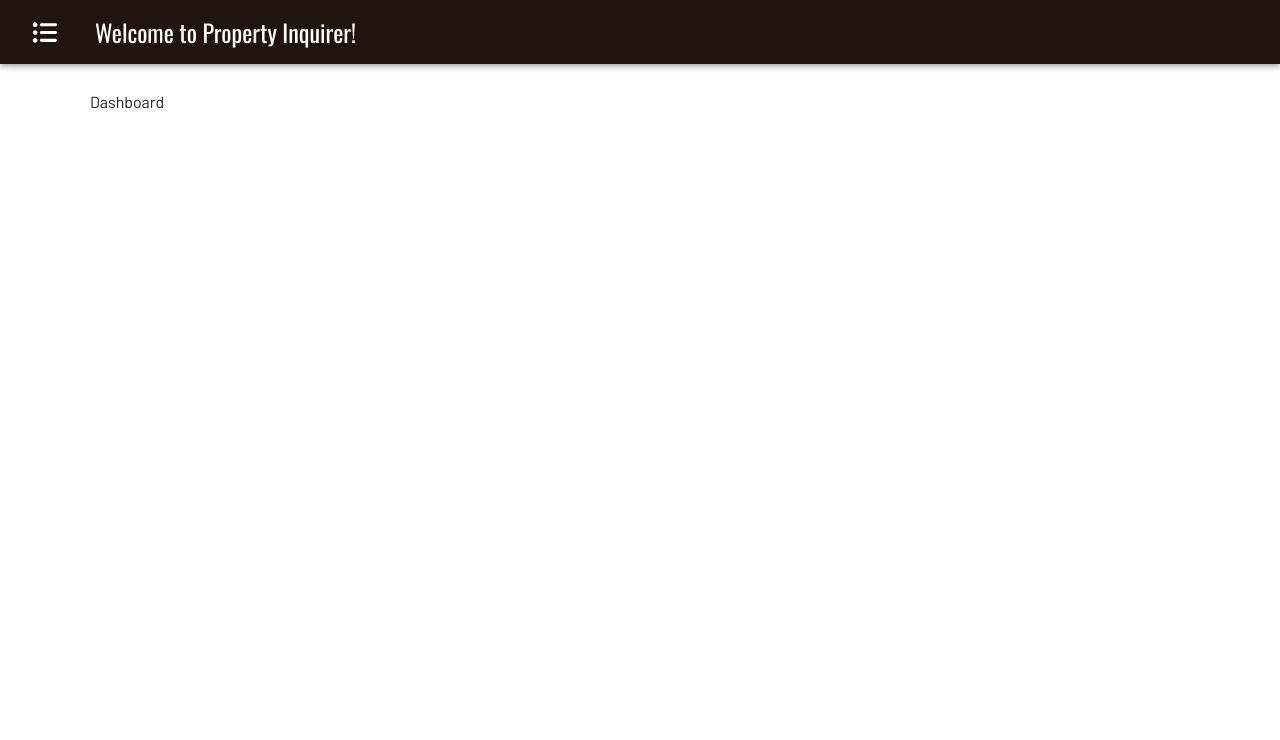
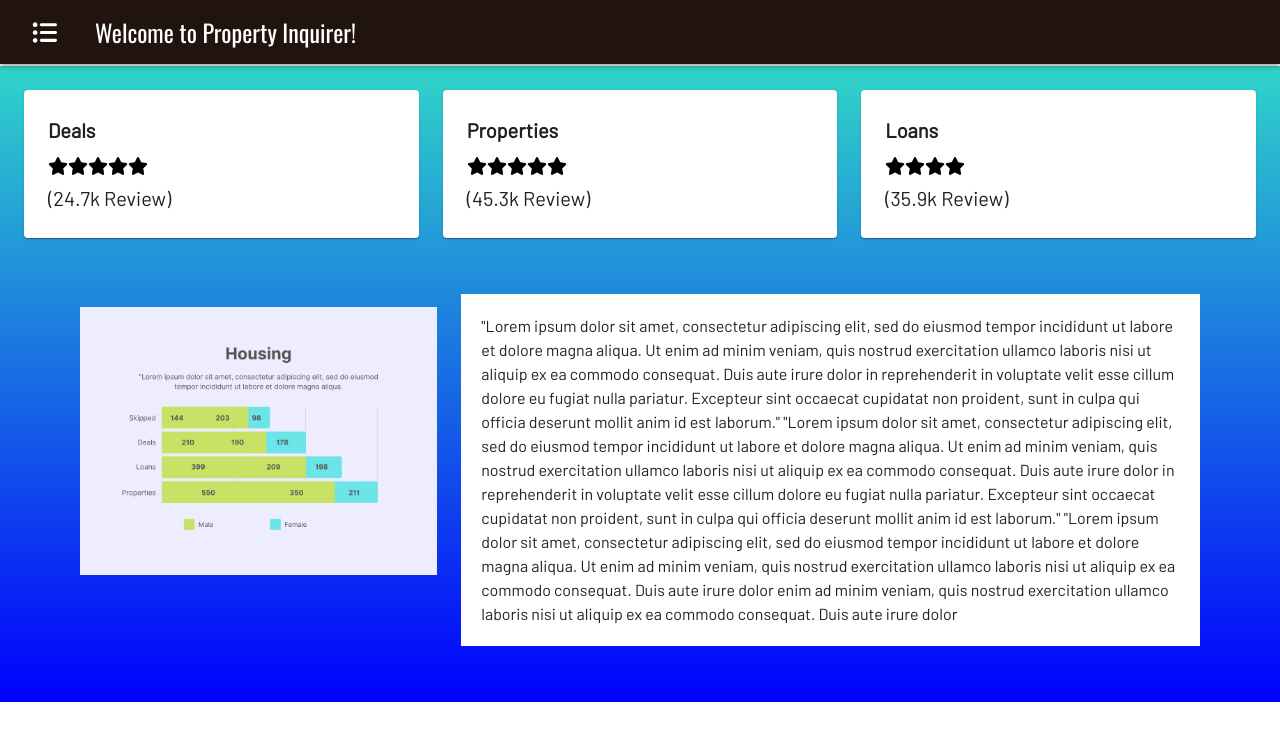
Before and after one commit to faust-jh/BSIT3C_web_based_property_inquirer, a Next.js app: page /dashboard in a window 1280 px wide. Shown: the top 740 px of the page. Built offline with nearby package versions, Linux system fonts and the light colour scheme.

Commit message:
Updated Admin,_app, and dashboard

```diff
--- a/src/components/Admin.js
+++ b/src/components/Admin.js
@@ -40,13 +40,7 @@ export default function Admin({ children }) {
 
   //THE DISPLAY
   return (
-    <Box
-      sx={{
-        width: "100vw",
-        height: "100vh",
-        display: "flex",
-      }}
-    >
+    <Box>
       <Head>
         <title> Dashboard </title>
       </Head>
@@ -196,7 +190,14 @@ export default function Admin({ children }) {
         </Box>
       </Drawer>
 
-      <Box margin="90px">{children}</Box>
+      <Box
+        sx={{
+          marginTop: "90px",
+          background: "linear-gradient(#30D5C8, blue);",
+        }}
+      >
+        {children}
+      </Box>
     </Box>
   );
 }
--- a/src/pages/_app.js
+++ b/src/pages/_app.js
@@ -7,7 +7,6 @@ function MyApp({ Component, pageProps }) {
   return (
     <ThemeProvider theme={theme}>
       <CssBaseline />
-
       {getLayout(<Component {...pageProps} />)}
     </ThemeProvider>
   );
--- a/src/pages/dashboard.js
+++ b/src/pages/dashboard.js
@@ -1,8 +1,189 @@
+import { Grid, Paper, Typography } from "@mui/material";
+import { Box } from "@mui/system";
 import React from "react";
 import Admin from "../components/Admin";
+import Image from "next/image";
 
 export default function Dashboard() {
-  return <div>Dashboard</div>;
+  const style = {
+    TopDeals: {
+      padding: "24px",
+    },
+    BoxImage: {
+      paddingTop: "10px",
+    },
+    BoxText: {
+      background: "white",
+      padding: "20px",
+      fontWeight: "bold",
+    },
+    BoxSales: {
+      paddingTop: "13px",
+    },
+    Text: {
+      fontWeight: "bold",
+    },
+  };
+  return (
+    <Box sx={{ padding: "0 24px" }}>
+      <Grid container spacing={3}>
+        <Grid item sm>
+          <Paper sx={style.TopDeals}>
+            <Typography variant="h6" sx={style.Text}>
+              Deals
+            </Typography>
+            <Box sx={style.BoxImage}>
+              <Image
+                src="/assets/svg/stars.svg"
+                alt="password"
+                width={20}
+                height={20}
+              />
+              <Image
+                src="/assets/svg/stars.svg"
+                alt="password"
+                width={20}
+                height={20}
+              />
+              <Image
+                src="/assets/svg/stars.svg"
+                alt="password"
+                width={20}
+                height={20}
+              />
+              <Image
+                src="/assets/svg/stars.svg"
+                alt="password"
+                width={20}
+                height={20}
+              />
+              <Image
+                src="/assets/svg/stars.svg"
+                alt="password"
+                width={20}
+                height={20}
+              />
+            </Box>
+            <Typography variant="h6">(24.7k Review)</Typography>
+          </Paper>
+        </Grid>
+        <Grid item sm>
+          <Paper sx={style.TopDeals}>
+            <Typography variant="h6" sx={style.Text}>
+              Properties
+            </Typography>
+            <Box sx={style.BoxImage}>
+              <Image
+                src="/assets/svg/stars.svg"
+                alt="password"
+                width={20}
+                height={20}
+              />
+              <Image
+                src="/assets/svg/stars.svg"
+                alt="password"
+                width={20}
+                height={20}
+              />
+              <Image
+                src="/assets/svg/stars.svg"
+                alt="password"
+                width={20}
+                height={20}
+              />
+              <Image
+                src="/assets/svg/stars.svg"
+                alt="password"
+                width={20}
+                height={20}
+              />
+              <Image
+                src="/assets/svg/stars.svg"
+                alt="password"
+                width={20}
+                height={20}
+              />
+            </Box>
+            <Typography variant="h6">(45.3k Review)</Typography>
+          </Paper>
+        </Grid>
+        <Grid item sm>
+          <Paper sx={style.TopDeals}>
+            <Typography variant="h6" sx={style.Text}>
+              Loans
+            </Typography>
+            <Box sx={style.BoxImage}>
+              <Image
+                src="/assets/svg/stars.svg"
+                alt="password"
+                width={20}
+                height={20}
+              />
+              <Image
+                src="/assets/svg/stars.svg"
+                alt="password"
+                width={20}
+                height={20}
+              />
+              <Image
+                src="/assets/svg/stars.svg"
+                alt="password"
+                width={20}
+                height={20}
+              />
+              <Image
+                src="/assets/svg/stars.svg"
+                alt="password"
+                width={20}
+                height={20}
+              />
+            </Box>
+            <Typography variant="h6">(35.9k Review)</Typography>
+          </Paper>
+        </Grid>
+      </Grid>
+      <Box sx={{ padding: "56px" }}>
+        <Grid container spacing={3}>
+          <Grid item sm>
+            <Box sx={style.BoxSales}>
+              <Image
+                src="/images/sale.jpg"
+                alt="password"
+                width={400}
+                height={300}
+              />
+            </Box>
+          </Grid>
+          <Grid item xs={6} md={8}>
+            <Box sx={style.BoxText}>
+              <Typography>
+                "Lorem ipsum dolor sit amet, consectetur adipiscing elit, sed do
+                eiusmod tempor incididunt ut labore et dolore magna aliqua. Ut
+                enim ad minim veniam, quis nostrud exercitation ullamco laboris
+                nisi ut aliquip ex ea commodo consequat. Duis aute irure dolor
+                in reprehenderit in voluptate velit esse cillum dolore eu fugiat
+                nulla pariatur. Excepteur sint occaecat cupidatat non proident,
+                sunt in culpa qui officia deserunt mollit anim id est laborum."
+                "Lorem ipsum dolor sit amet, consectetur adipiscing elit, sed do
+                eiusmod tempor incididunt ut labore et dolore magna aliqua. Ut
+                enim ad minim veniam, quis nostrud exercitation ullamco laboris
+                nisi ut aliquip ex ea commodo consequat. Duis aute irure dolor
+                in reprehenderit in voluptate velit esse cillum dolore eu fugiat
+                nulla pariatur. Excepteur sint occaecat cupidatat non proident,
+                sunt in culpa qui officia deserunt mollit anim id est laborum."
+                "Lorem ipsum dolor sit amet, consectetur adipiscing elit, sed do
+                eiusmod tempor incididunt ut labore et dolore magna aliqua. Ut
+                enim ad minim veniam, quis nostrud exercitation ullamco laboris
+                nisi ut aliquip ex ea commodo consequat. Duis aute irure dolor
+                enim ad minim veniam, quis nostrud exercitation ullamco laboris
+                nisi ut aliquip ex ea commodo consequat. Duis aute irure dolor
+              </Typography>
+            </Box>
+          </Grid>
+        </Grid>
+      </Box>
+    </Box>
+  );
 }
 
 Dashboard.getLayout = function getLayout(page) {
```
